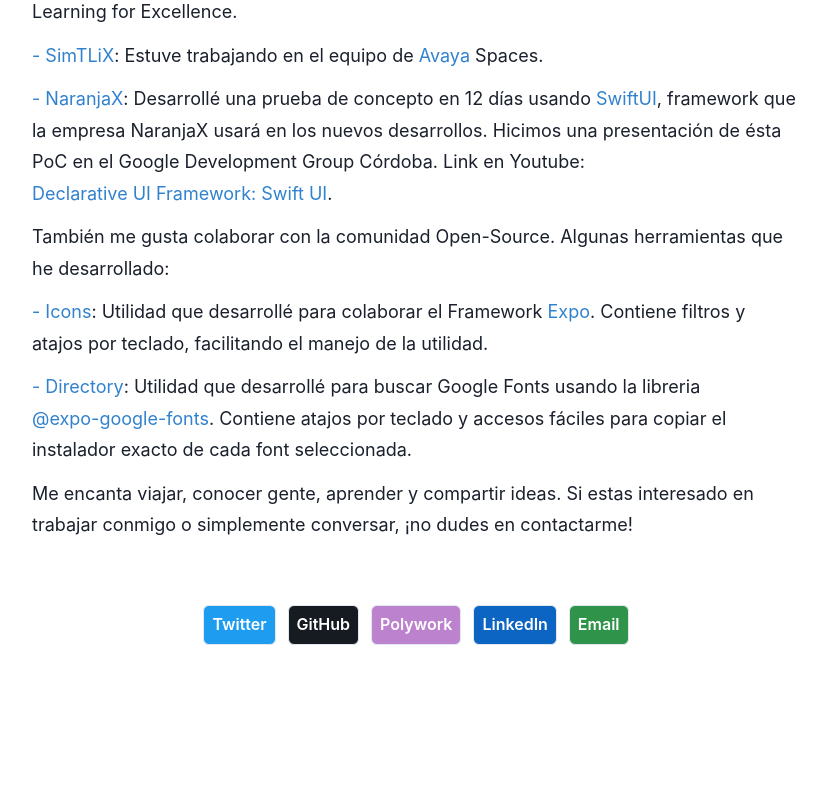
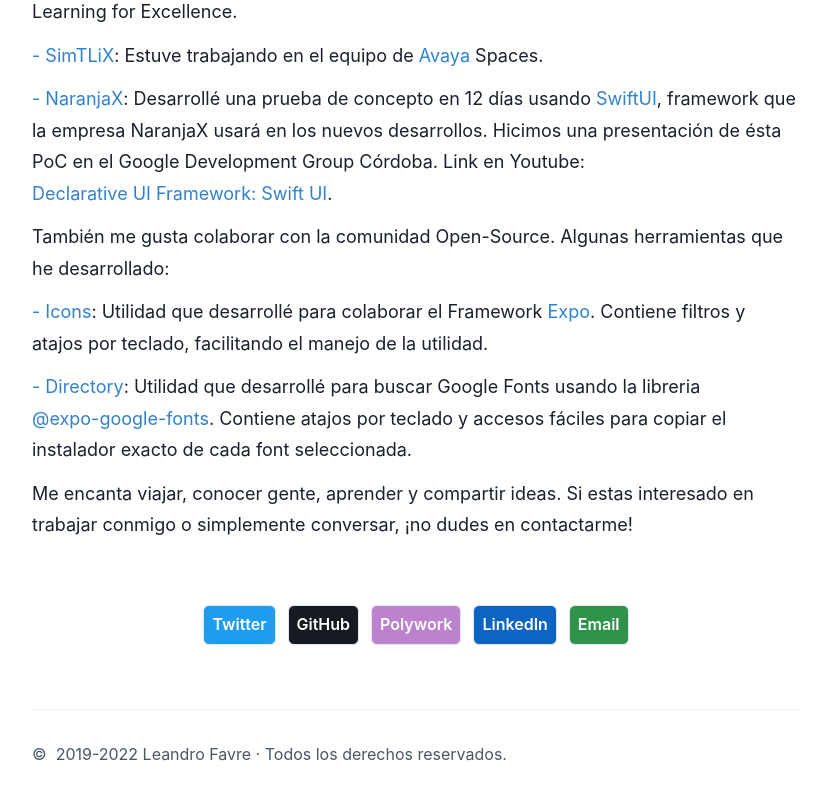
Before and after one commit to AtilaDev/atiladev.com, a Next.js app: page / in a window 1280 px wide. Shown: the part 437-1237 px from the top of the page, without its empty margins (224-1051 px from the left). Before the commit the page ends 1178 px from the top, so only its background shows below. Built offline with nearby package versions, Linux system fonts and the light colour scheme.

Commit message:
README added

```diff
--- a/pages/index.tsx
+++ b/pages/index.tsx
@@ -1,5 +1,4 @@
-import { Iam } from '../src/components';
-import { Contact } from '../src/components';
+import { Iam, Contact } from '../src/components';
 
 const IndexPage = () => (
   <>
--- /dev/null
+++ b/src/components/Footer.tsx
@@ -0,0 +1,30 @@
+import {
+  Stack,
+  Text,
+  useColorModeValue,
+  VStack,
+  Divider,
+} from '@chakra-ui/react';
+
+const Footer = () => {
+  return (
+    <VStack pb={8} spacing={8} as='footer' alignItems='flex-start'>
+      <Divider />
+      <Stack
+        w='full'
+        direction={{ base: 'column', md: 'row' }}
+        alignItems='center'
+        justifyContent={{ base: 'center', md: 'space-between' }}
+        spacing={0}
+        gridRowGap={4}
+      >
+        <Text color={useColorModeValue('gray.600', 'white')}>
+          &copy;&nbsp; 2019-
+          {`${new Date().getFullYear()} Leandro Favre · Todos los derechos reservados.`}
+        </Text>
+      </Stack>
+    </VStack>
+  );
+};
+
+export default Footer;
--- a/src/components/MainLayout.tsx
+++ b/src/components/MainLayout.tsx
@@ -2,6 +2,7 @@ import Head from 'next/head';
 import { Box, Container, VStack } from '@chakra-ui/react';
 
 import Navigation from '../components/Navigation';
+import Footer from './Footer';
 
 const meta = {
   title: 'Leandro Favre – Software Developer',
@@ -59,6 +60,7 @@ const MainLayout = ({ children }: any) => {
         <VStack spacing={16} flex={1} w='full' as='main' mb={16}>
           {children}
         </VStack>
+        <Footer />
       </Container>
     </Box>
   );
--- a/src/components/Navigation.tsx
+++ b/src/components/Navigation.tsx
@@ -1,5 +1,5 @@
 import NextLink from 'next/link';
-import { Box, Flex, HStack, Link, Text } from '@chakra-ui/react';
+import { Box, Flex, HStack, Link } from '@chakra-ui/react';
 
 import Logo from './Logo';
 
--- a/src/components/index.ts
+++ b/src/components/index.ts
@@ -4,5 +4,6 @@ import Logo from './Logo';
 import Navigation from './Navigation';
 import MainLayout from './MainLayout';
 import ExternalLink from './ExternalLink';
+import Footer from './Footer';
 
-export { Iam, Contact, Logo, Navigation, MainLayout, ExternalLink };
+export { Iam, Contact, Logo, Navigation, MainLayout, ExternalLink, Footer };
```
Also changed, not shown: 1 other file (tests, documents, lock files or other folders).
